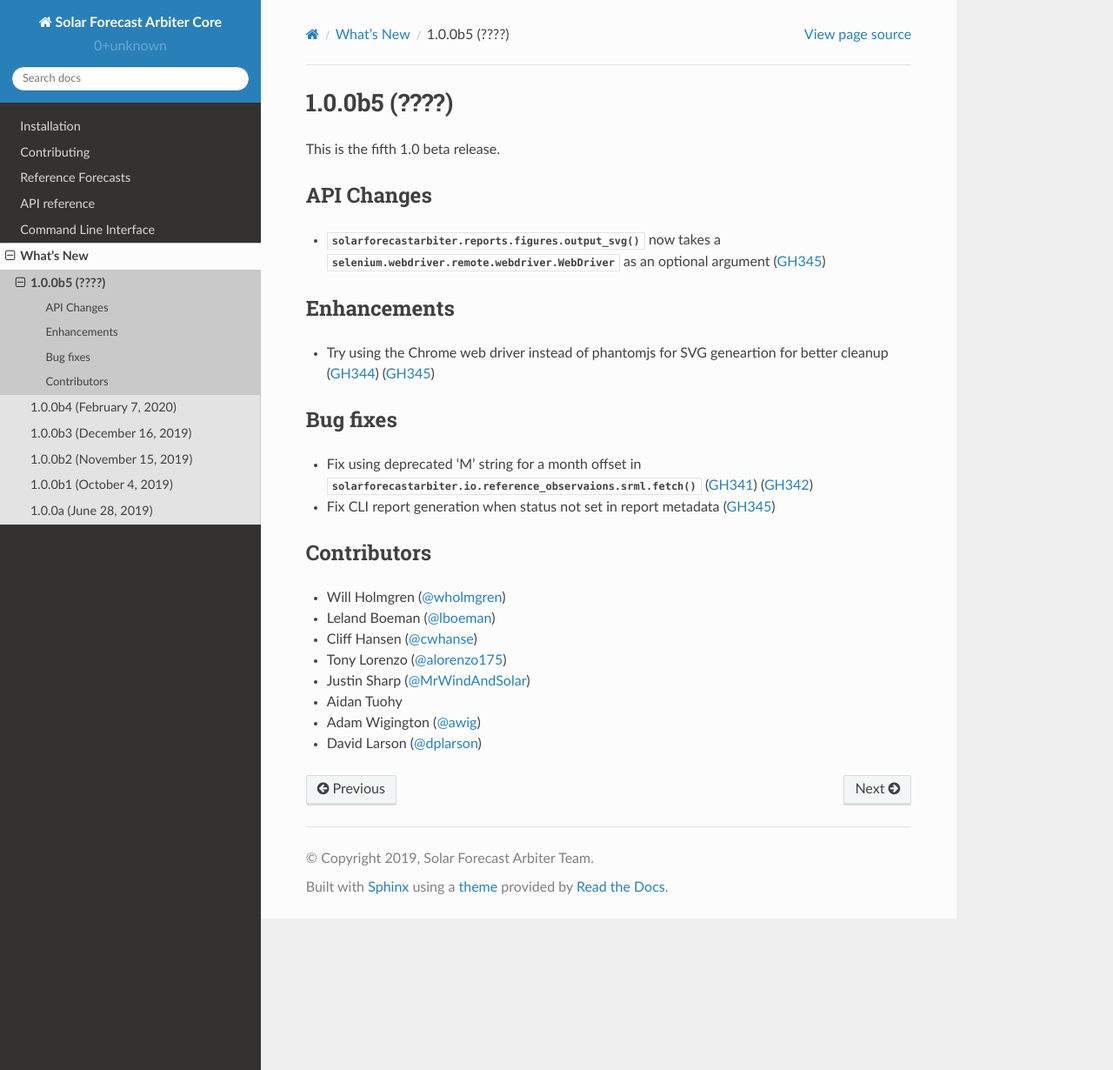
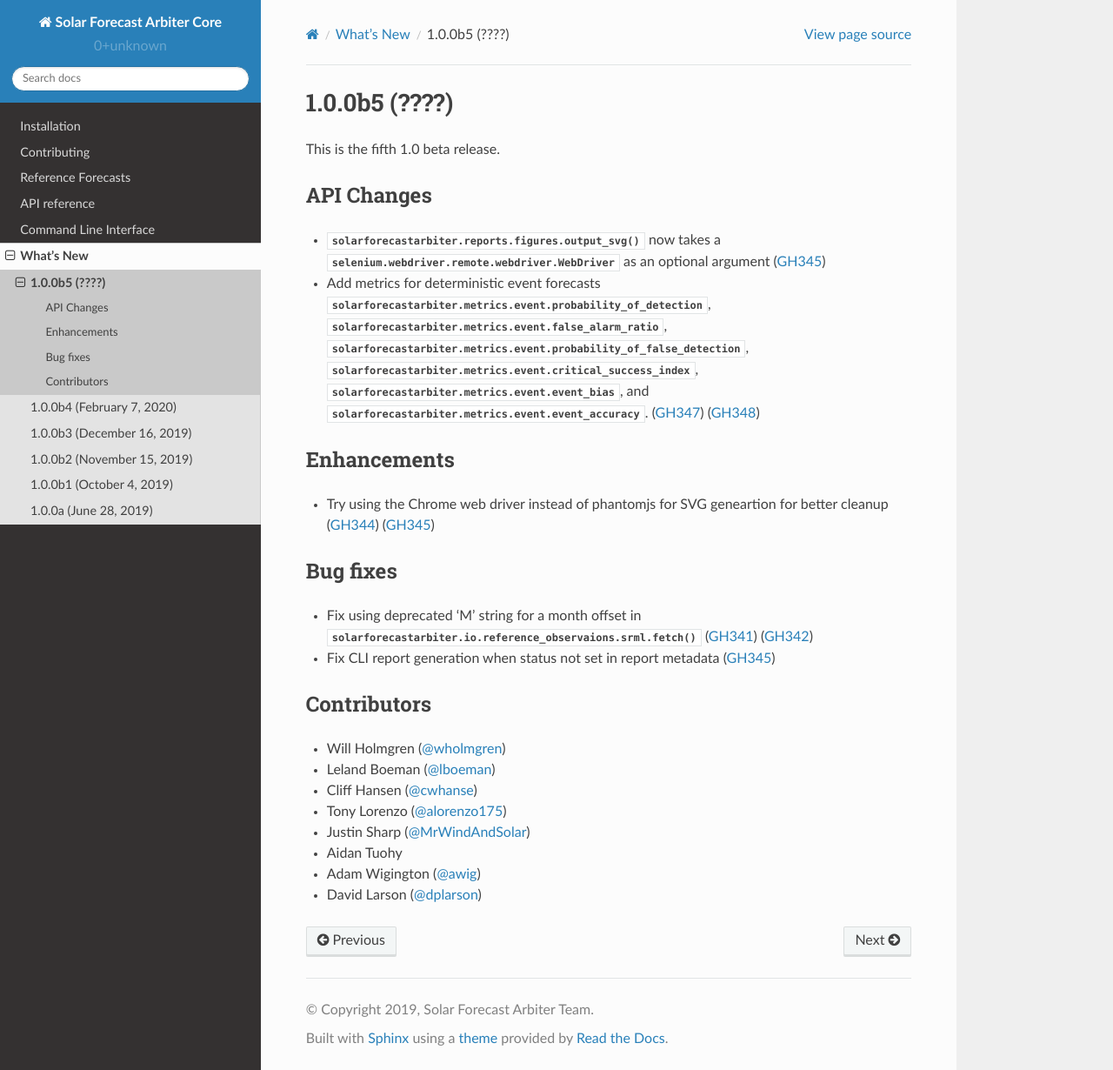
Before and after one commit to SolarArbiter/solarforecastarbiter-core, a Sphinx documentation site: the page built from docs/source/whatsnew/1.0.0b5.rst, in a window 1280 px wide and 1230 px high. Shown: the whole window at 87% size. Built offline with Sphinx 7.4.7 and the Read the Docs theme 2.0.0, drawn with Linux system fonts in a browser that asks for light colours.

Commit message:
docs/whatsnew/1.0.0b5: add event metrics to API changes

```diff
--- a/docs/source/whatsnew/1.0.0b5.rst
+++ b/docs/source/whatsnew/1.0.0b5.rst
@@ -11,6 +11,14 @@ API Changes
 * :py:func:`solarforecastarbiter.reports.figures.output_svg` now takes a
   :py:class:`selenium.webdriver.remote.webdriver.WebDriver` as an optional
   argument (:pull:`345`)
+* Add metrics for deterministic event forecasts
+  :py:mod:`solarforecastarbiter.metrics.event.probability_of_detection`,
+  :py:mod:`solarforecastarbiter.metrics.event.false_alarm_ratio`,
+  :py:mod:`solarforecastarbiter.metrics.event.probability_of_false_detection`,
+  :py:mod:`solarforecastarbiter.metrics.event.critical_success_index`,
+  :py:mod:`solarforecastarbiter.metrics.event.event_bias`, and
+  :py:mod:`solarforecastarbiter.metrics.event.event_accuracy`. (:issue:`347`) (:pull:`348`)
+
 
 Enhancements
 ~~~~~~~~~~~~
```
